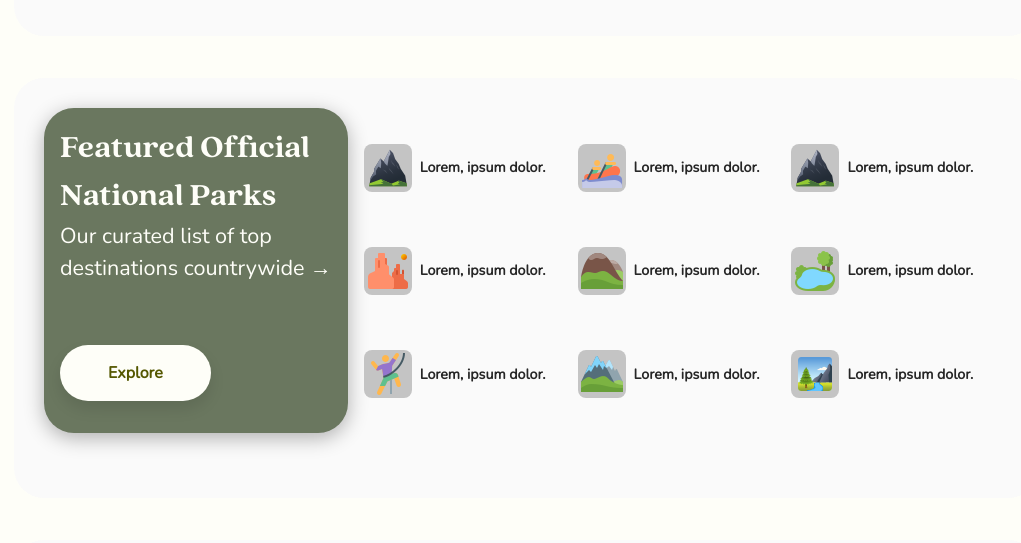
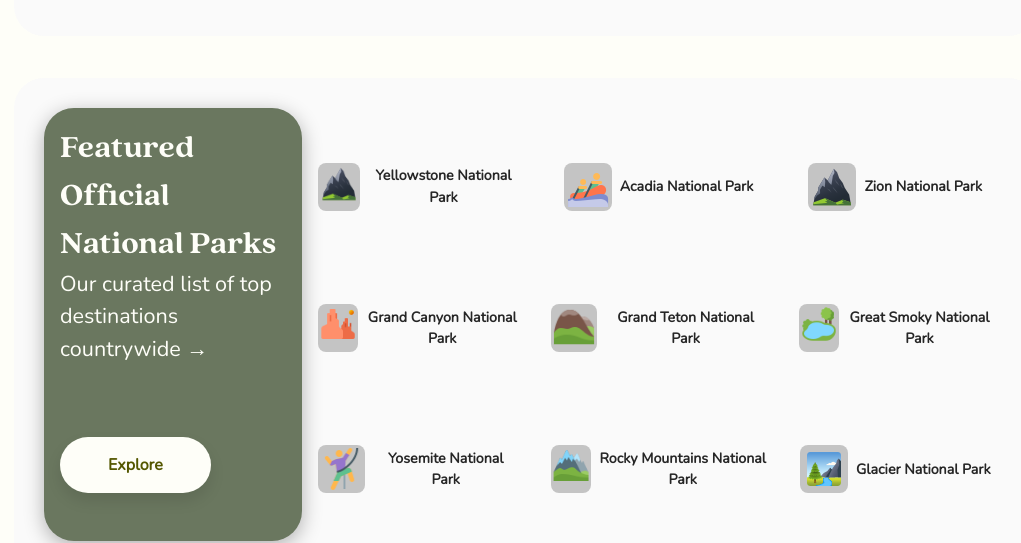
Before and after one commit to Kobakat/NationalParkWebApp, a React (Create React App) app: page / in a window 1280 px wide. Shown: the part 760-1303 px from the top of the page, without its empty margins (114-1135 px from the left). Built offline with nearby package versions, Linux system fonts and the light colour scheme; a small style sheet from the web is missing.

Commit message:
Added parks to curated parks

```diff
--- a/src/App.js
+++ b/src/App.js
@@ -7,7 +7,7 @@
     <BrowserRouter>
       <Switch>
         <Route path="/" exact>
-            <HomePage />
+          <HomePage />
         </Route>
         <Route path="/park/:code" children={<SetParkPage />} />
       </Switch>
--- a/src/components/HomePage/SectionOne.js
+++ b/src/components/HomePage/SectionOne.js
@@ -8,6 +8,7 @@
 import Park from "./images/icons8-national-park-48.png";
 import Rafting from "./images/icons8-rafting-48.png";
 import "./section-one.css";
+import { Link } from "react-router-dom";
 
 function SectionOne() {
   return (
@@ -28,74 +29,75 @@
           <button>Explore</button>
         </div>
         <div className="column">
-          <a href="">
+          <Link to="/park/yell">
             <div className="icon-bg">
               {/* TODO: When the text from the API is implemented adjust icons to match*/}
               <img src={Mountain} alt="Mountain" />
             </div>
             {/* Add text from NPS API below inside of <b> tag */}
-            <b>Lorem, ipsum dolor.</b>
-          </a>
-          <a href="">
+
+            <b>Yellowstone National Park</b>
+          </Link>
+          <Link to="/park/yell">
             <div className="icon-bg">
               <img src={GrandCanyon} alt="Grand Canyon" />
             </div>
             {/* Add text from nps api below inside of <b> tag */}
-            <b>Lorem, ipsum dolor.</b>
-          </a>
-          <a href="">
+            <b>Grand Canyon National Park</b>
+          </Link>
+          <Link to="/park/yell">
             <div className="icon-bg">
               <img src={Climbing} alt="Climbing" />
             </div>
             {/* Add text from nps api below inside of <b> tag */}
-            <b>Lorem, ipsum dolor.</b>
-          </a>
+            <b>Yosemite National Park</b>
+          </Link>
         </div>
         <div className="column column2">
-          <a href="">
+          <Link to="/park/yell">
             <div className="icon-bg">
               <img src={Rafting} alt="Rafting" />
             </div>
             {/* Add text from nps api below inside of <b> tag */}
-            <b>Lorem, ipsum dolor.</b>
-          </a>
-          <a href="">
+            <b>Acadia National Park</b>
+          </Link>
+          <Link to="/park/yell">
             <div className="icon-bg">
               <img src={Hills} alt="Hills" />
             </div>
             {/* Add text from nps api below inside of <b> tag */}
-            <b>Lorem, ipsum dolor.</b>
-          </a>
-          <a href="">
+            <b>Grand Teton National Park</b>
+          </Link>
+          <Link to="/park/yell">
             <div className="icon-bg">
               <img src={Alps} alt="Alps" />
             </div>
             {/* Add text from nps api below inside of <b> tag */}
-            <b>Lorem, ipsum dolor.</b>
-          </a>
+            <b>Rocky Mountains National Park</b>
+          </Link>
         </div>
         <div className="column column3">
-          <a href="">
+          <Link to="/park/yell">
             <div className="icon-bg">
               <img src={Mountain} alt="Mountain" />
             </div>
             {/* Add text from nps api below inside of <b> tag */}
-            <b>Lorem, ipsum dolor.</b>
-          </a>
-          <a href="">
+            <b>Zion National Park</b>
+          </Link>
+          <Link to="/park/yell">
             <div className="icon-bg">
               <img src={Lake} alt="Lake" />
             </div>
             {/* Add text from nps api below inside of <b> tag */}
-            <b>Lorem, ipsum dolor.</b>
-          </a>
-          <a href="">
+            <b>Great Smoky National Park</b>
+          </Link>
+          <Link to="/park/yell">
             <div className="icon-bg">
               <img src={Park} alt="Park" />
             </div>
             {/* Add text from nps api below inside of <b> tag */}
-            <b>Lorem, ipsum dolor.</b>
-          </a>
+            <b>Glacier National Park</b>
+          </Link>
         </div>
       </div>
     </section>
--- a/src/index.js
+++ b/src/index.js
@@ -6,7 +6,7 @@
 
 ReactDOM.render(
   <React.StrictMode>
-      <App />
+    <App />
   </React.StrictMode>,
   document.querySelector("#root")
 );
```
Also changed, not shown: src/components/SearchBar.js (+26 -26 lines).
